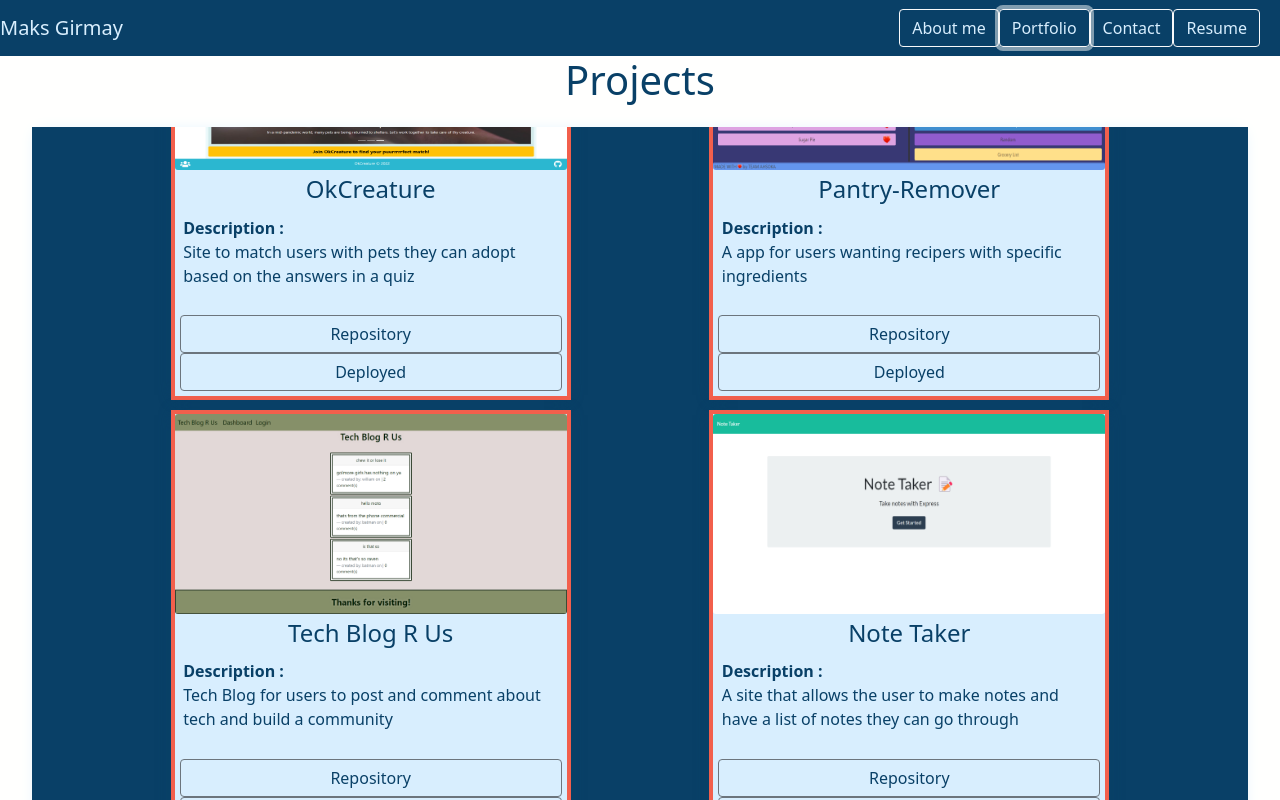
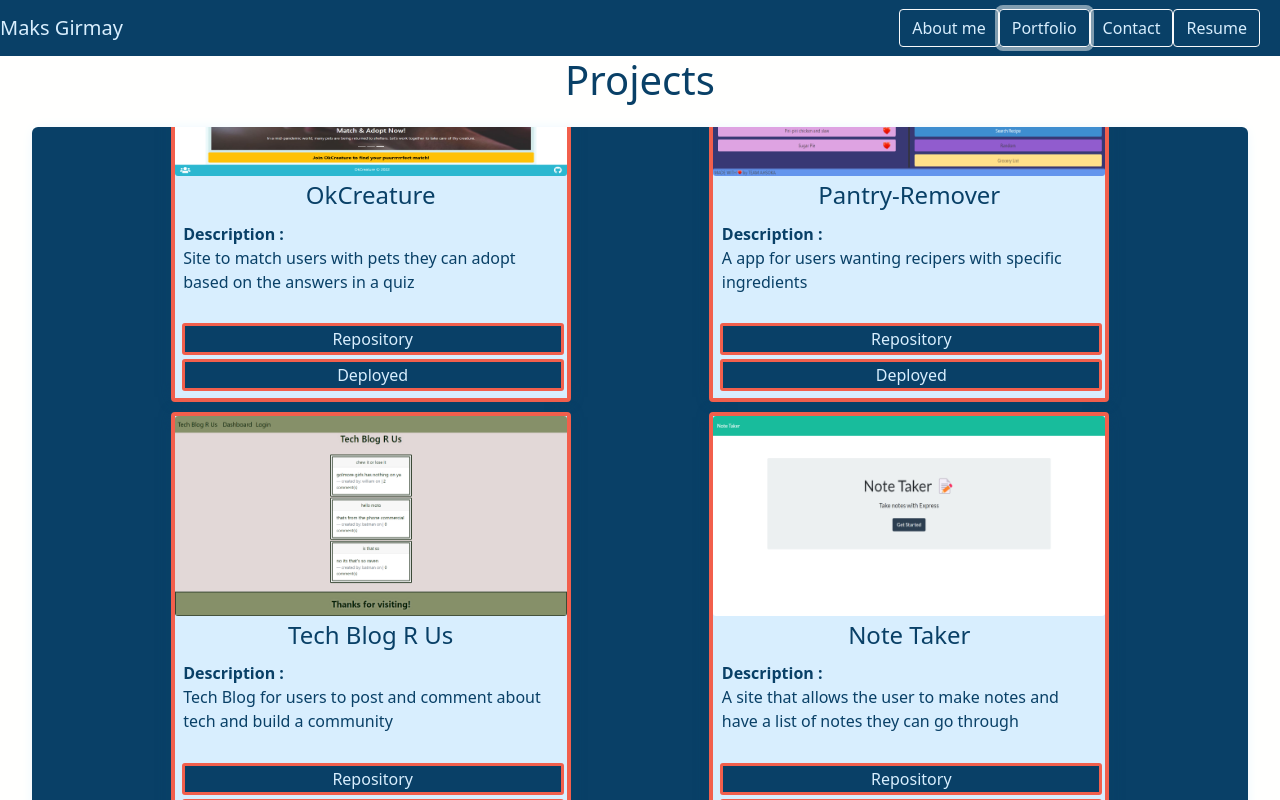
Before and after one commit to maks-pixel/makda, a React (Create React App) app: page / in a window 1280 px wide. Both pictures are taken after a click on the button "Portfolio". Shown: the top 800 px of the page. Built offline with nearby package versions, Linux system fonts and the light colour scheme.

Commit message:
changed the buttons for cards and then adding styling

```diff
--- a/src/components/Projects/index.js
+++ b/src/components/Projects/index.js
@@ -1,6 +1,4 @@
 import React from 'react';
-import Button from 'react-bootstrap/button';
-
 
 
 function Projects() {
@@ -71,8 +69,10 @@ function Projects() {
                                {info.describe}
                             </p>
                             <br />
-                             <Button  variant="outline-secondary" style = {{color: '#094067'}} href={info.link}>Repository</Button>
-                             <Button  variant="outline-secondary" style = {{color: '#094067'}} href={info.deploy}>Deployed</Button>
+                            <div className='link-container'>
+                             <a href={info.link} ><button className='links'>Repository</button></a>
+                             <a href={info.deploy} ><button className='links'>Deployed</button></a>
+                            </div>
                     </div>
                 </div>
             ))}
--- a/src/index.css
+++ b/src/index.css
@@ -46,6 +46,7 @@ code {
   color: #d8eefe;
   margin: 15px 50px;
   padding: 5px;
+  border-radius: 6px;
 }
 .card-container{
   width:400px;
@@ -56,6 +57,7 @@ code {
   color: #094067;
   margin: 5px;
   border: 4px solid #f25f4c;
+  border-radius: 4px;
 }
 
 .card-container:hover{
@@ -111,6 +113,7 @@ code {
   align-items: center;
   margin: 50px;
   padding: 5px;
+  border-radius: 6px;
 }
 
 .image-container{
@@ -122,11 +125,35 @@ code {
   background-color: #f25f4c;
   display: flex;
   justify-content: center;
+  border-radius: 3px;
 }
 
 .image{
   height: 100%;
+  border-radius: 4px;
 }
 .bio{
   padding: 25px 30px;
 }
+.link-container{
+  display: flex;
+  flex-direction: column;
+
+  width: 100%;
+  height: 40%;
+}
+.links{
+  background-color: #094067;
+  color: #d8eefe;
+  width: 100%;
+  border: 3px solid #f25f4c;
+  margin: 2px;
+  border-radius: 3px;
+}
+.links:hover{
+  transform: scale(1.02);
+  background-color: #f25f4c;
+  color:#094067;
+  border: 2px solid #094067;
+  border-radius: 3px;
+}
```
